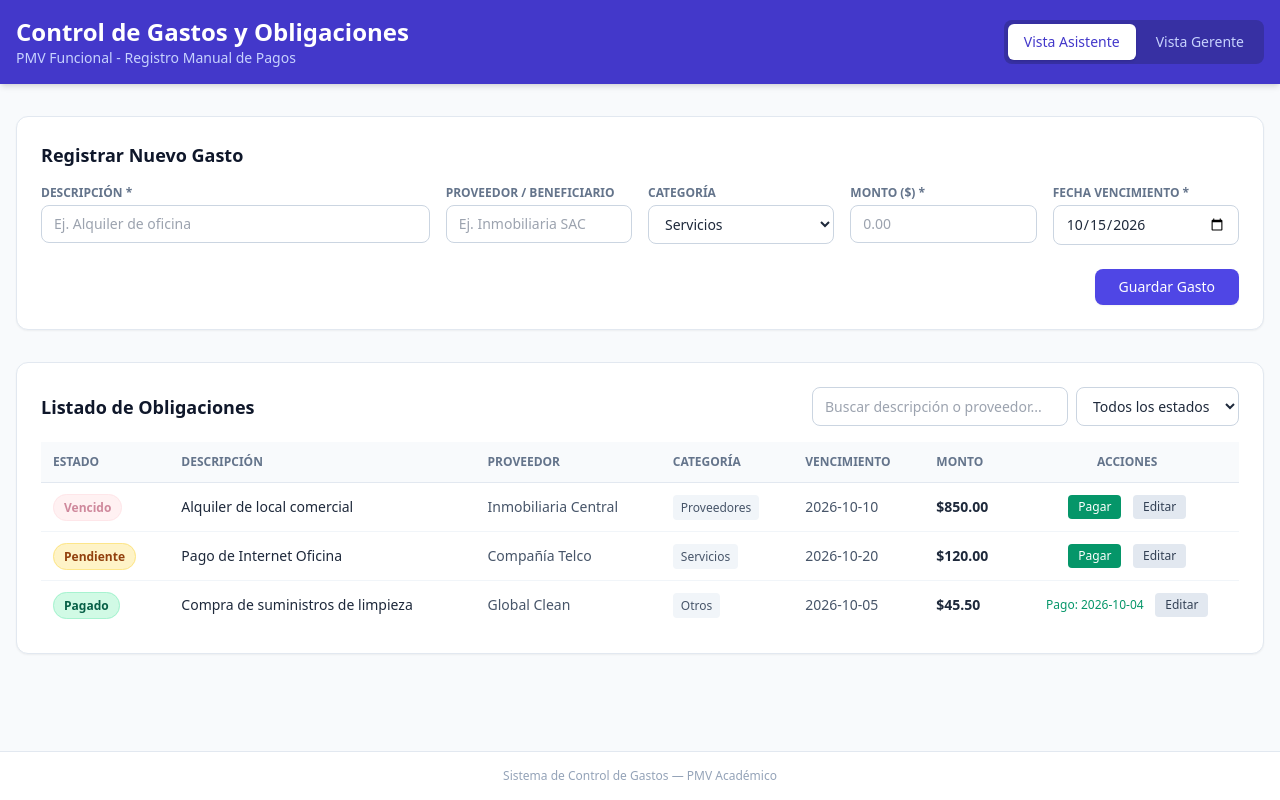
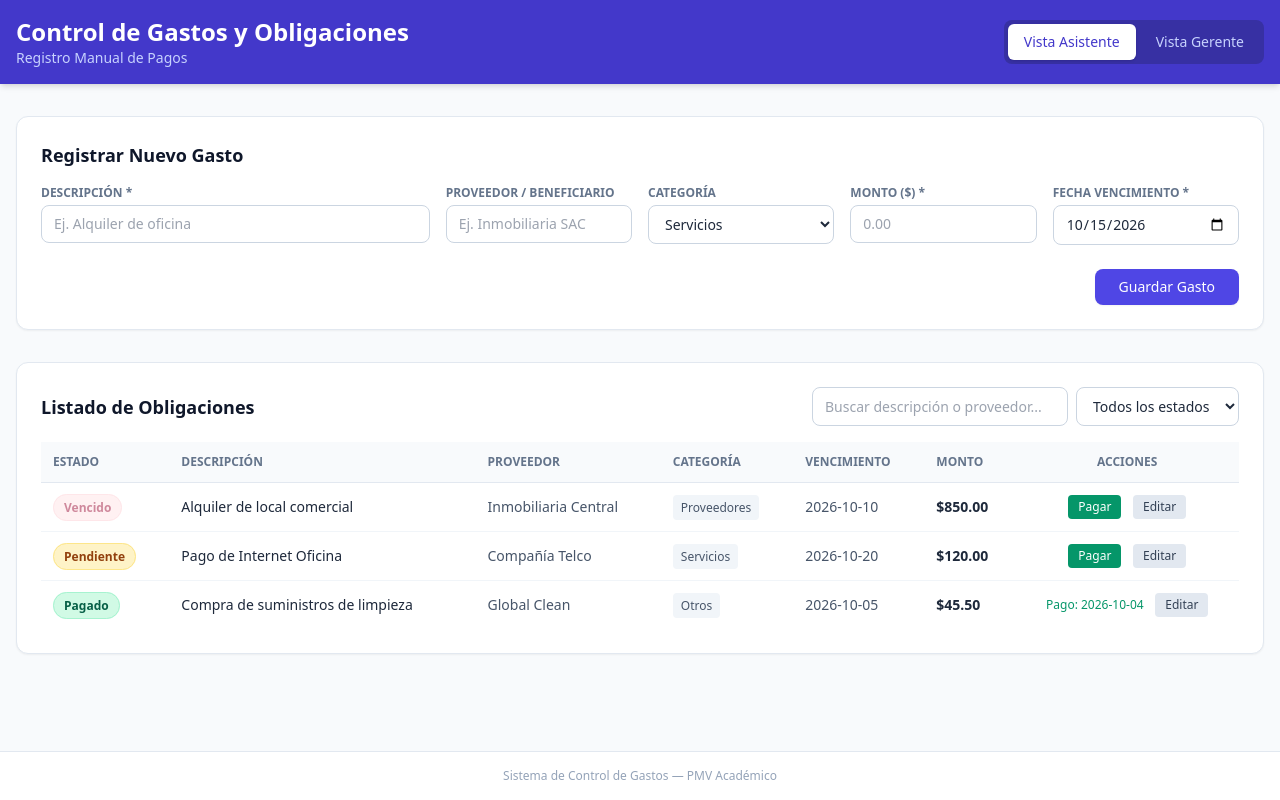
Before and after one commit to paolo0159guerrero/AgileDevelopment, a plain HTML site: page index.html in a window 1280 px wide. Drawn offline with nearby package versions, Linux system fonts and the light colour scheme.

Commit message:
Update index.html

```diff
--- a/index.html
+++ b/index.html
@@ -14,7 +14,7 @@
         <div class="max-w-7xl mx-auto px-4 py-4 flex flex-col md:flex-row justify-between items-center gap-4">
             <div>
                 <h1 class="text-2xl font-bold">Control de Gastos y Obligaciones</h1>
-                <p class="text-indigo-200 text-sm">PMV Funcional - Registro Manual de Pagos</p>
+                <p class="text-indigo-200 text-sm">Registro Manual de Pagos</p>
             </div>
             <!-- Pestañas de Navegación por Roles -->
             <div class="bg-indigo-800 p-1 rounded-lg flex gap-1">
```
